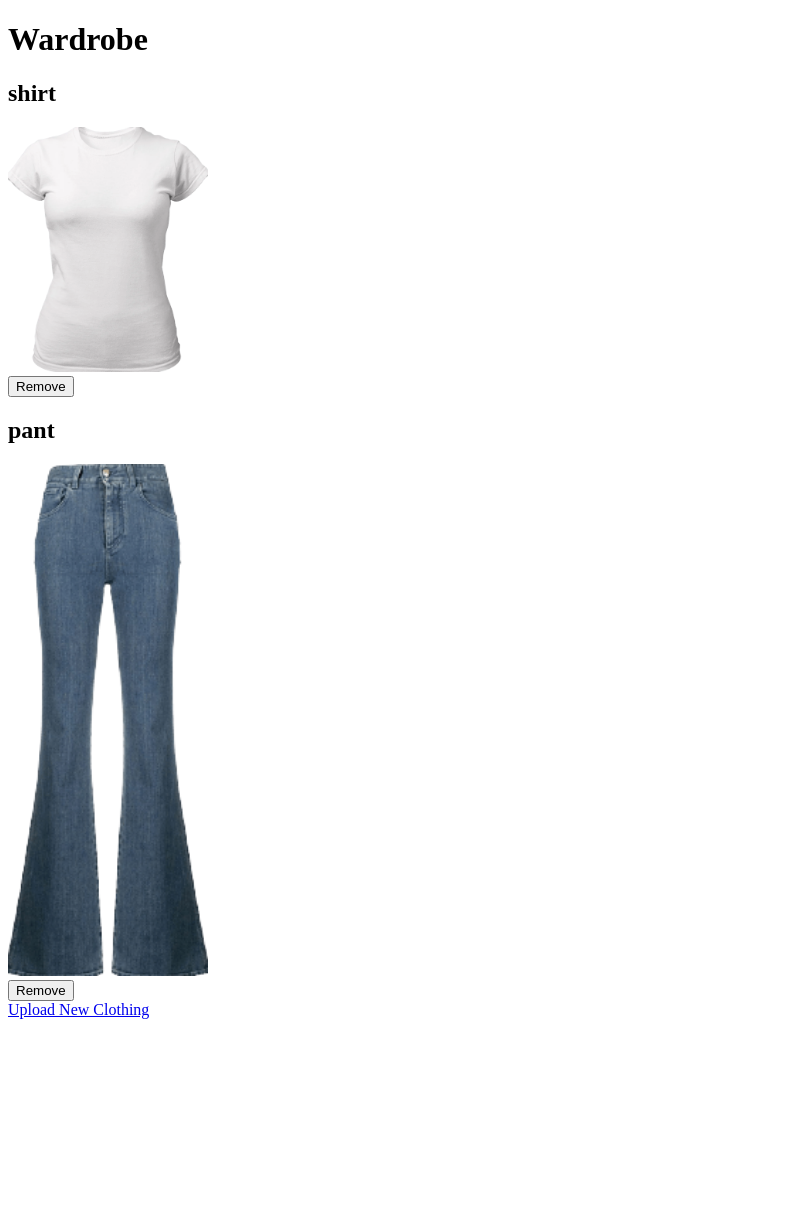
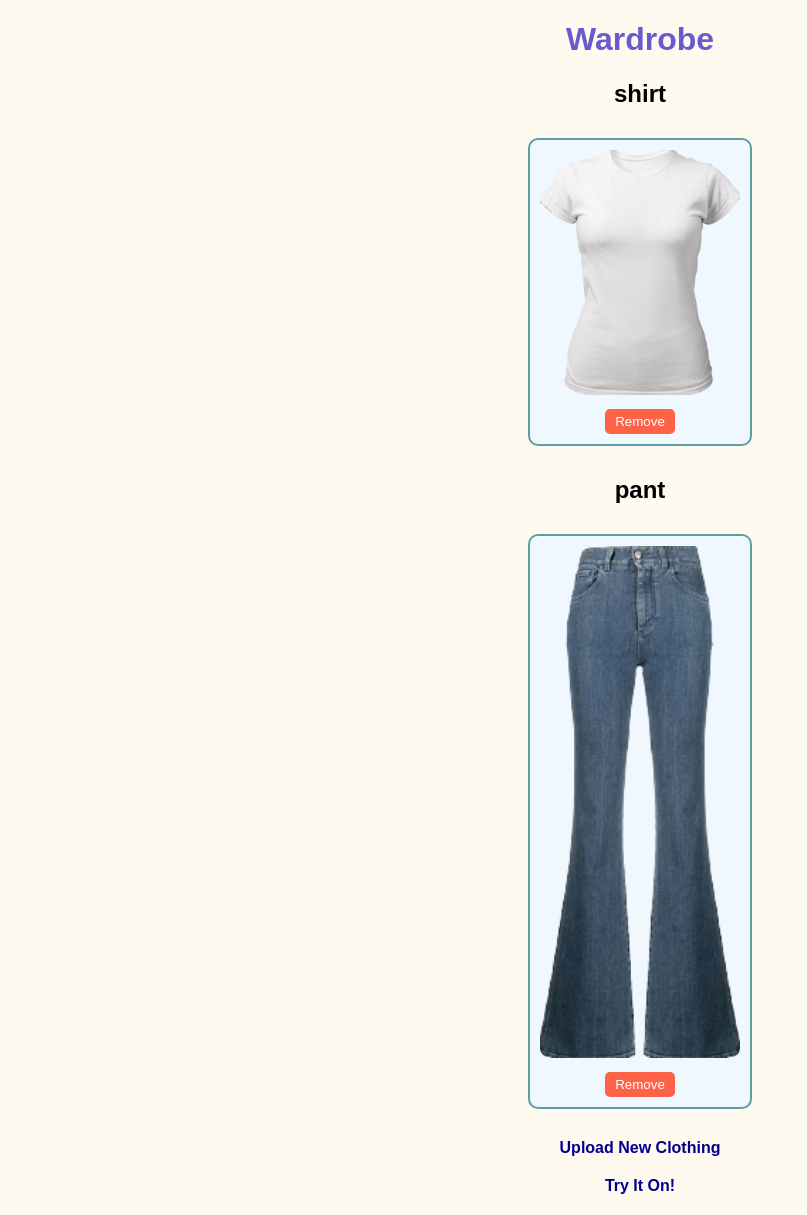
Before and after one commit to navyajo18/MagicMirror, a Flask app: page /wardrobe in a window 1280 px wide. Shown: the whole page, without its empty margins (0-807 px from the left). Before the commit the page ends 1019 px from the top, so only its background shows below. Run offline with Flask 3, Linux system fonts and the light colour scheme; data comes from the database, SQL or seed files in the repository; both versions use the stored data as it was after the commit.

Commit message:
Full working code

```diff
--- a/MagicMirror/app/app.py
+++ b/MagicMirror/app/app.py
@@ -8,6 +8,8 @@ app.secret_key = 'supersecretkey'  # Needed for flashing messages
 
 # Directory to store uploaded images
 UPLOAD_FOLDER = 'uploads'
+# Directory to store uploaded images (inside app folder)
+UPLOAD_FOLDER = os.path.join(app.root_path, 'uploads')
 ALLOWED_EXTENSIONS = {'png', 'jpg', 'jpeg', 'gif'}
 app.config['UPLOAD_FOLDER'] = UPLOAD_FOLDER
 
@@ -84,5 +86,16 @@ def delete_item(item_id):
             flash('Item removed from wardrobe.')
     return redirect(url_for('wardrobe'))
 
+from flask import Response
+
+@app.route('/video_feed')
+def video_feed():
+    from virtual import generate_frames
+    return Response(generate_frames(), mimetype='multipart/x-mixed-replace; boundary=frame')
+
+@app.route('/try_it_on')
+def try_it_on():
+    return render_template('try_it_on.html')
+
 if __name__ == '__main__':
     app.run(debug=True)
--- a/MagicMirror/app/templates/wardrobe.html
+++ b/MagicMirror/app/templates/wardrobe.html
@@ -3,33 +3,76 @@
 <head>
   <meta charset="UTF-8">
   <title>Wardrobe</title>
+  <style>
+    body {
+      font-family: Arial, sans-serif;
+      background-color: #fffaf0;
+      text-align: center;
+    }
+    h1 {
+      color: #6a5acd;
+    }
+    div {
+      display: inline-block;
+      margin: 10px;
+      padding: 10px;
+      border: 2px solid #5f9ea0;
+      border-radius: 10px;
+      background-color: #f0f8ff;
+      width: 200px;
+    }
+    img {
+      width: 100%;
+      border-radius: 10px;
+    }
+    form {
+      margin-top: 10px;
+    }
+    button {
+      background-color: #ff6347;
+      color: white;
+      border: none;
+      padding: 5px 10px;
+      cursor: pointer;
+      border-radius: 5px;
+    }
+    a {
+      display: block;
+      margin: 20px auto;
+      color: #00008b;
+      font-weight: bold;
+      text-decoration: none;
+    }
+    p {
+      color: #d2691e;
+    }
+  </style>
 </head>
 <body>
   <h1>Wardrobe</h1>
-
-  <!-- Flash Messages -->
   {% with messages = get_flashed_messages() %}
     {% if messages %}
       <p>{{ messages[0] }}</p>
     {% endif %}
   {% endwith %}
-
   {% for clothing_type, items in wardrobe.items() %}
     <h2>{{ clothing_type }}</h2>
     {% for item in items %}
       <div>
-        <img src="{{ url_for('uploaded_file', filename=item['image_path']) }}" alt="{{ clothing_type }}" width="200">
+        <img src="{{ url_for('uploaded_file', filename=item['image_path']) }}" alt="{{ clothing_type }}">
         <form method="post" action="{{ url_for('delete_item', item_id=item['id']) }}">
           <button type="submit">Remove</button>
         </form>
       </div>
     {% endfor %}
   {% endfor %}
-
   {% if not wardrobe %}
     <p>Your wardrobe is empty!</p>
   {% endif %}
+  <a href="{{ url_for('upload_file') }}">Upload New Clothing</a>
 
-  <a href="{{ url_for('upload_file') }}">Upload New Clothing</a>
+  <a href="{{ url_for('try_it_on') }}">Try It On!</a>
+
+
 </body>
 </html>
```
Also changed, not shown: MagicMirror/app/templates/show_clothing.html (+31 -2 lines), MagicMirror/app/templates/try_it_on.html (added, +14 -0 lines), MagicMirror/app/templates/upload.html (+35 -5 lines), MagicMirror/app/uploads/pants.png (added), MagicMirror/app/uploads/tshirtrn.png (added), virtual_try_on.db.
